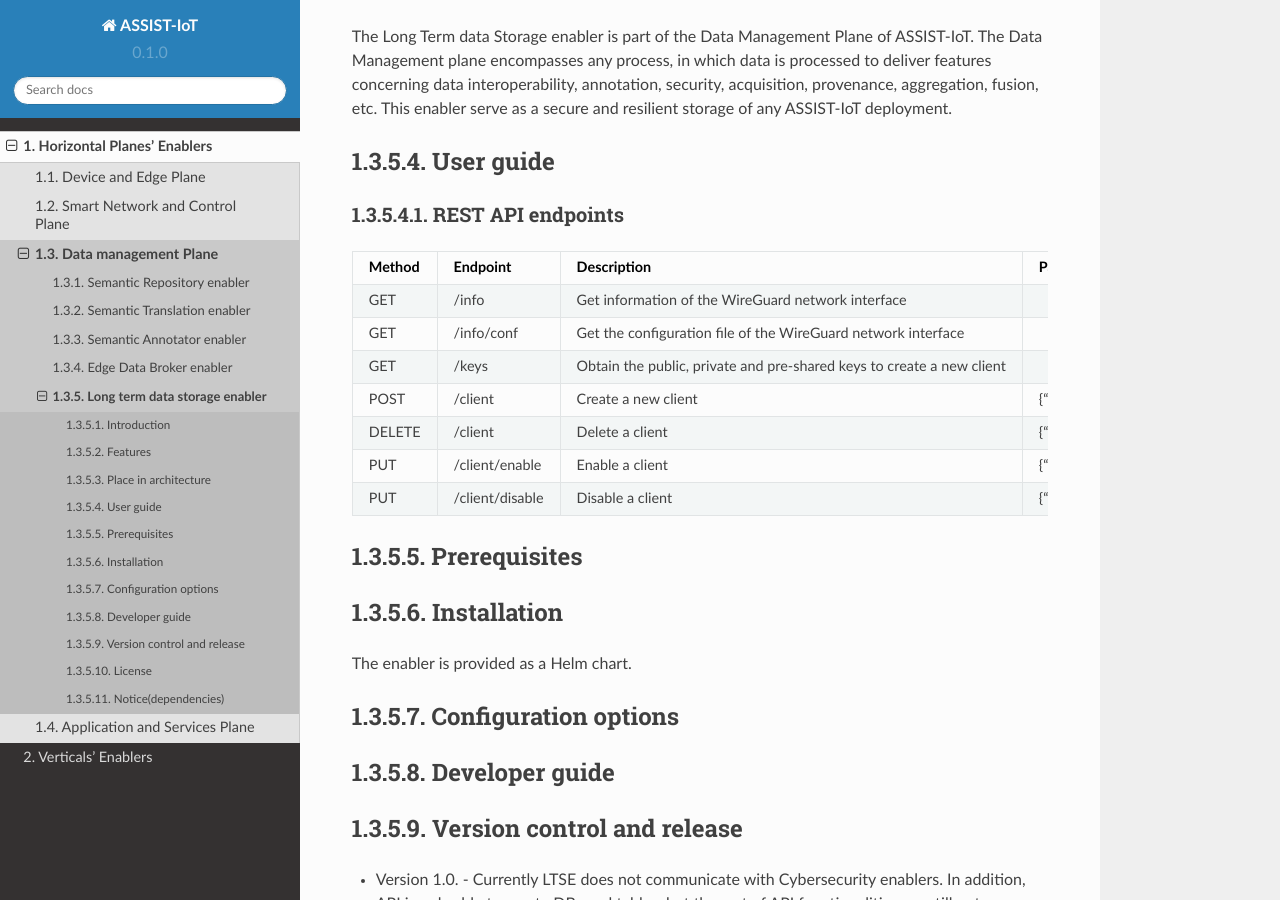
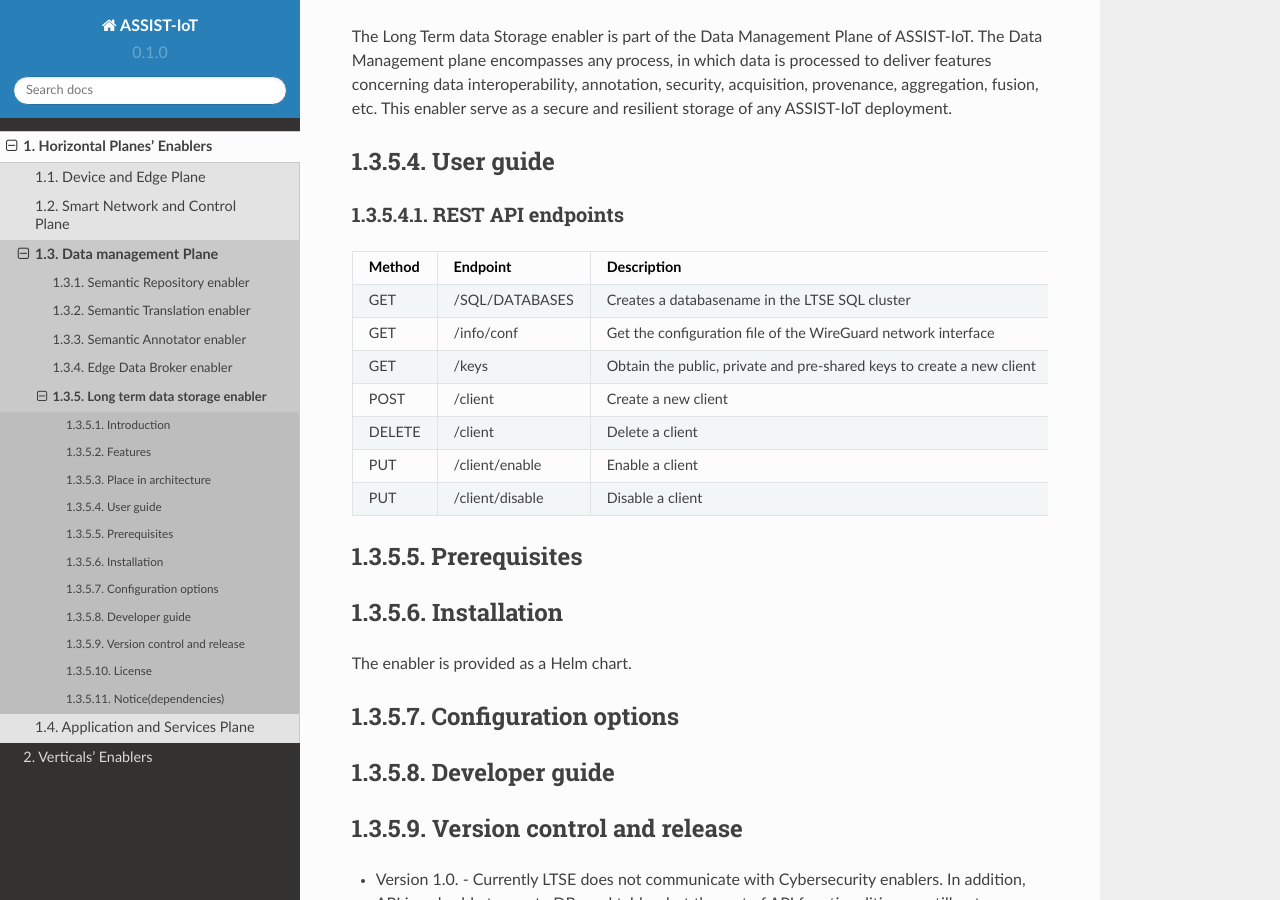
Before and after one commit to assist-iot/assist-iot-documentation, a Sphinx documentation site: the page built from docs/source/horizontal_planes/datamanagement/long_term_data_storage_enabler.rst, in a window 1280 px wide and 900 px high, scrolled down 2378 px. Built offline with Sphinx 7.4.7 and the Read the Docs theme 2.0.0, drawn with Linux system fonts in a browser that asks for light colours.

Commit message:
Update long_term_data_storage_enabler.rst

```diff
--- a/docs/source/horizontal_planes/datamanagement/long_term_data_storage_enabler.rst
+++ b/docs/source/horizontal_planes/datamanagement/long_term_data_storage_enabler.rst
@@ -53,7 +53,7 @@
 +--------+-----------------+-----------------------------------------------------------------------+---------------------------------------------+-------------------------------------------------------------------------------------------------------------------------------+
 | Method | Endpoint        | Description                                                           | Payload (if needed)                         | Response format                                                                                                               |
 +========+=================+=======================================================================+=============================================+===============================================================================================================================+
-| GET    | /info           | Get information of the WireGuard network interface                    |                                             | WireGuard output command in plain text                                                                                        |
+| GET    | /SQL/DATABASES  | Creates a databasename in the LTSE SQL cluster                        | /:databasename                              | WireGuard output command in plain text                                                                                        |
 +--------+-----------------+-----------------------------------------------------------------------+---------------------------------------------+-------------------------------------------------------------------------------------------------------------------------------+
 | GET    | /info/conf      | Get the configuration file of the WireGuard network interface         |                                             | WireGuard configuration file in plain text                                                                                    |
 +--------+-----------------+-----------------------------------------------------------------------+---------------------------------------------+-------------------------------------------------------------------------------------------------------------------------------+
```
